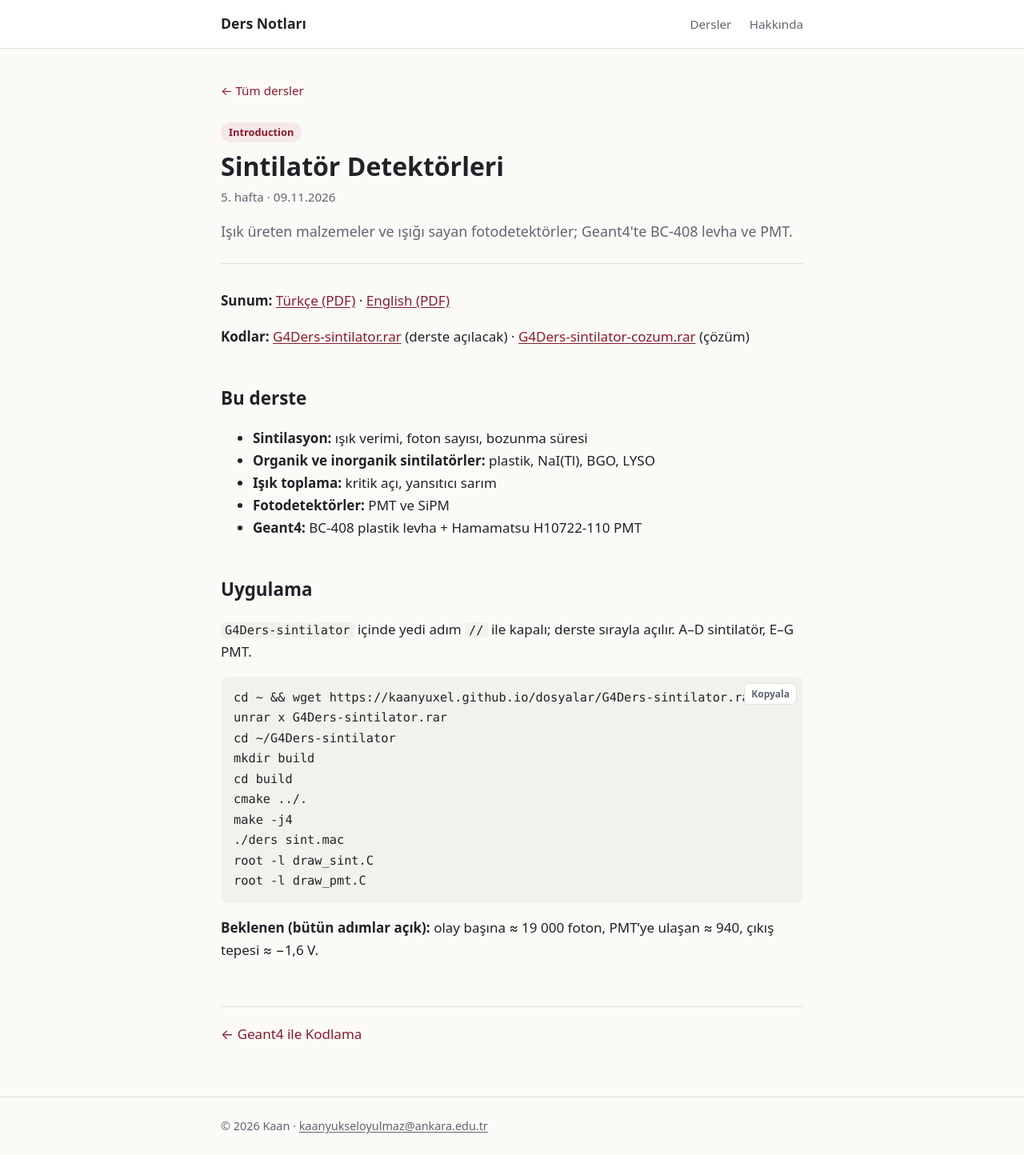
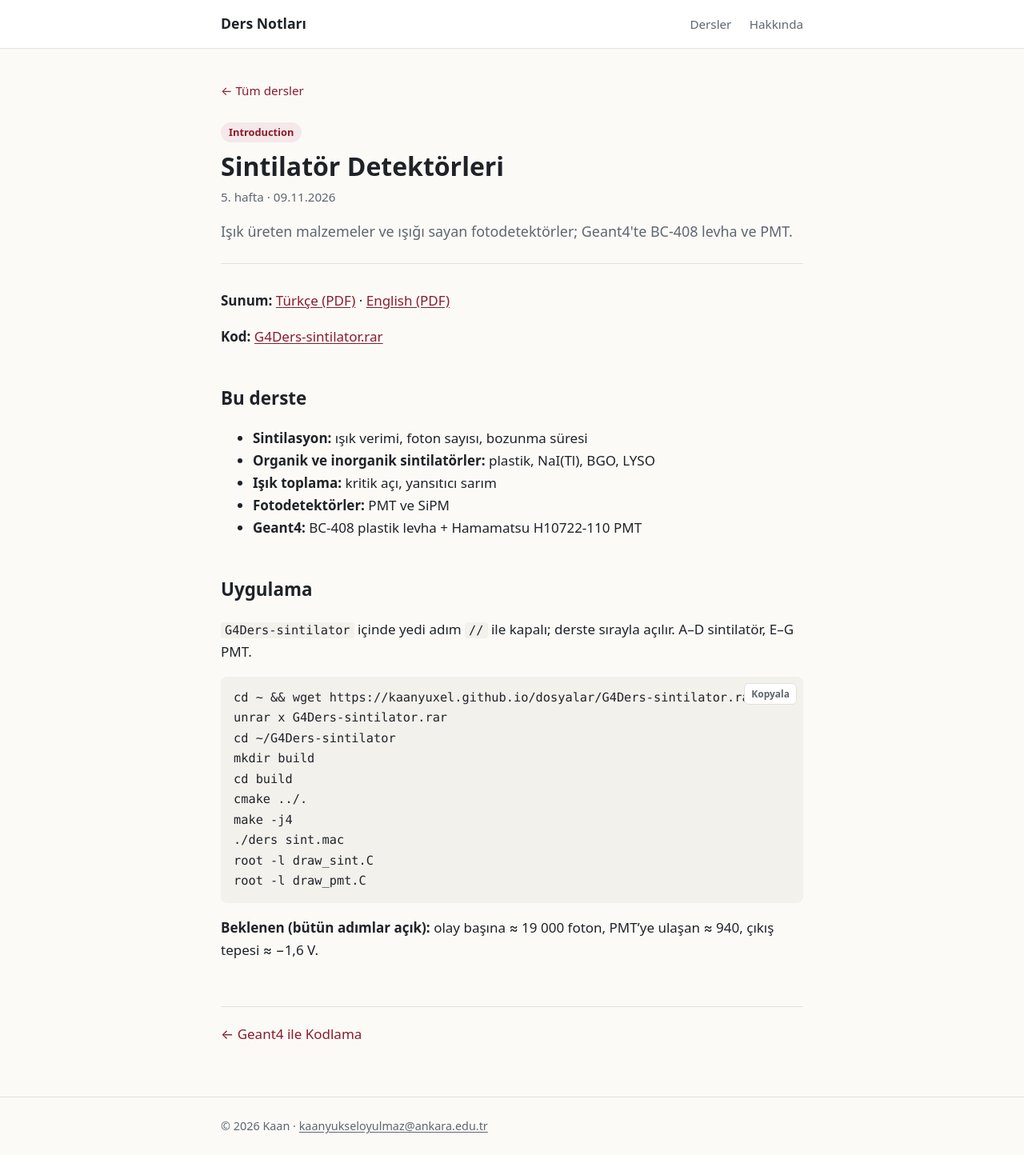
Before and after one commit to kaanyuxel/kaanyuxel.github.io, a Jekyll site: the page built from _posts/2026-11-09-sintilator-detektorleri.md, in a window 1280 px wide. Shown: the whole page at 80% size. Built offline with Jekyll 4.4.1, drawn with Linux system fonts in a browser that asks for light colours.

Commit message:
5. ders: çözüm kodu siteden kaldırıldı
Co-Authored-By: Claude Opus 5.5 <noreply@anthropic.com>

```diff
--- a/_posts/2026-11-09-sintilator-detektorleri.md
+++ b/_posts/2026-11-09-sintilator-detektorleri.md
@@ -8,7 +8,7 @@ ozet: Işık üreten malzemeler ve ışığı sayan fotodetektörler; Geant4'te
 
 **Sunum:** [Türkçe (PDF)]({{ '/dosyalar/sintilator-detektorleri-tr.pdf' | relative_url }}) · [English (PDF)]({{ '/dosyalar/scintillation-detectors-en.pdf' | relative_url }})
 
-**Kodlar:** [G4Ders-sintilator.rar]({{ '/dosyalar/G4Ders-sintilator.rar' | relative_url }}) (derste açılacak) · [G4Ders-sintilator-cozum.rar]({{ '/dosyalar/G4Ders-sintilator-cozum.rar' | relative_url }}) (çözüm)
+**Kod:** [G4Ders-sintilator.rar]({{ '/dosyalar/G4Ders-sintilator.rar' | relative_url }})
 
 ## Bu derste
 
```
Also changed, not shown: 1 other file.
